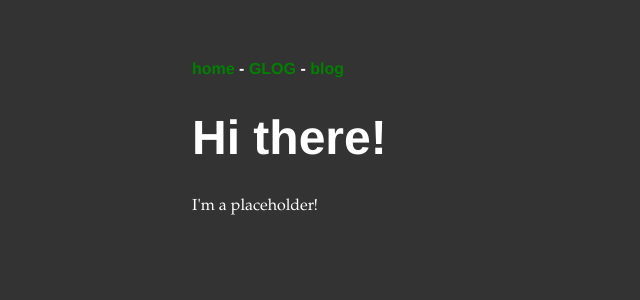
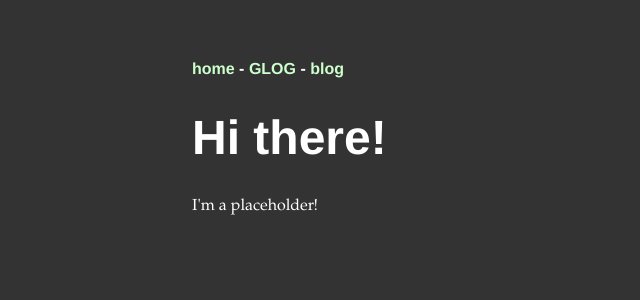
Before and after one commit to arnoldkemp/arnoldkemp.github.io, a Jekyll site: the page built from index.html, in a window 1280 px wide. Shown: the top 300 px of the page, without its empty margins (0-640 px from the left). Built offline with Jekyll 4.4.1, drawn with Linux system fonts in a browser that asks for light colours.

Commit message:
Update main.css

```diff
--- a/css/main.css
+++ b/css/main.css
@@ -17,7 +17,7 @@ nav ul li, footer ul li {
 }
 a {
     text-decoration: none;
-    color: green;
+    color: #CFC;
 }
 a:hover {
     text-decoration: underline;
```
